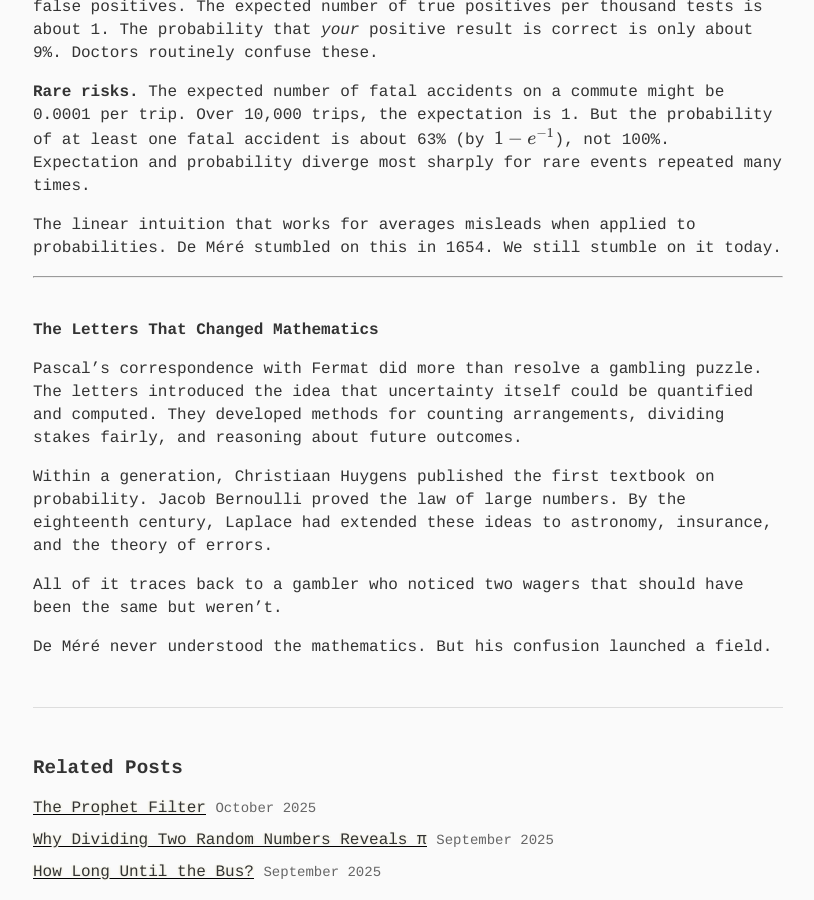
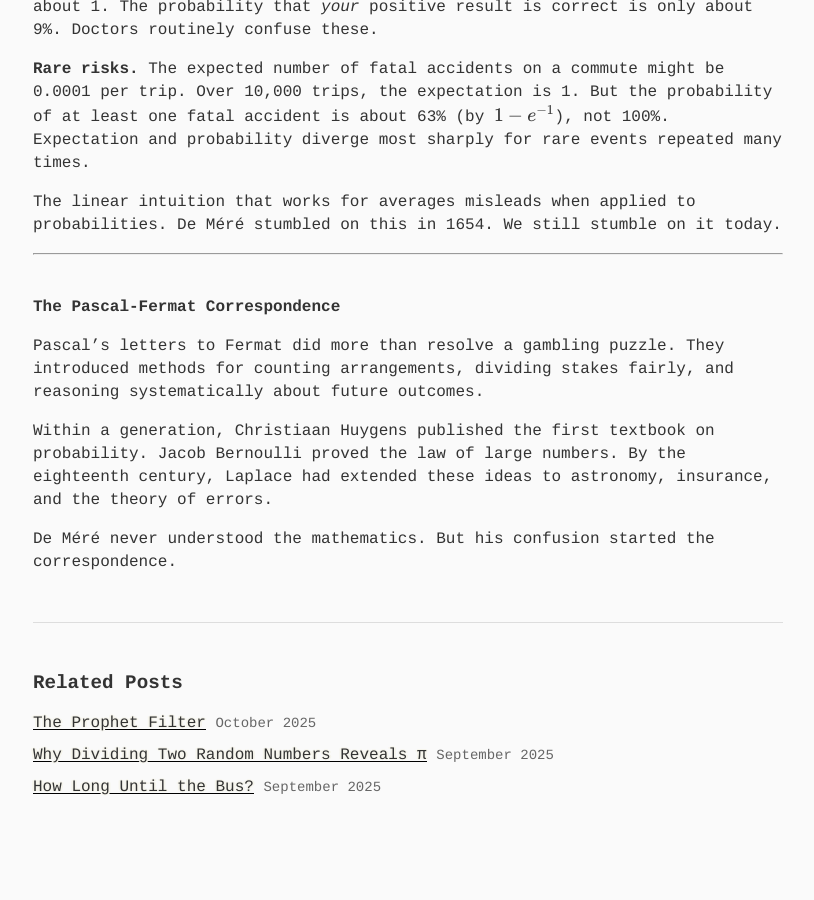
Before and after one commit to gcol33/blog, a Jekyll site: the page built from _posts/2025-09-06-de-mere-dice.md, in a window 1280 px wide and 900 px high, scrolled down 3510 px. Shown: the whole window, without its empty margins (232-1046 px from the left). Built offline with Jekyll 4.4.1, drawn with Linux system fonts in a browser that asks for light colours; some web fonts are replaced; after the commit the page ends 4325 px from its top, so only the background shows below that; some of the changed text lies outside the part shown.

Commit message:
Remove overly dramatic phrases and flourishes
- "cost everything", "groundbreaking", "launched a field" etc.
- Simplified endings to be factual rather than punchy
- Toned down historical significance claims

🤖 Generated with [Claude Code](https://claude.com/claude-code)

Co-Authored-By: Claude Opus 4.5 <noreply@anthropic.com>

```diff
--- a/_posts/2025-09-06-de-mere-dice.md
+++ b/_posts/2025-09-06-de-mere-dice.md
@@ -14,7 +14,7 @@ De Méré was no mathematician. But he knew someone who was. He brought the puzz
 
 Pascal took the problem seriously. He wrote to Pierre de Fermat, a magistrate in Toulouse who pursued mathematics in his spare time. Over several months, the two exchanged letters dissecting de Méré's wagers.
 
-That correspondence is now remembered as the birth of probability theory. What began as a question about dice became a new branch of mathematics.
+That correspondence laid the foundations of probability theory.
 
 ---
 
@@ -305,12 +305,10 @@ The linear intuition that works for averages misleads when applied to probabilit
 
 ---
 
-## The Letters That Changed Mathematics
+## The Pascal-Fermat Correspondence
 
-Pascal's correspondence with Fermat did more than resolve a gambling puzzle. The letters introduced the idea that uncertainty itself could be quantified and computed. They developed methods for counting arrangements, dividing stakes fairly, and reasoning about future outcomes.
+Pascal's letters to Fermat did more than resolve a gambling puzzle. They introduced methods for counting arrangements, dividing stakes fairly, and reasoning systematically about future outcomes.
 
 Within a generation, Christiaan Huygens published the first textbook on probability. Jacob Bernoulli proved the law of large numbers. By the eighteenth century, Laplace had extended these ideas to astronomy, insurance, and the theory of errors.
 
-All of it traces back to a gambler who noticed two wagers that should have been the same but weren't.
-
-De Méré never understood the mathematics. But his confusion launched a field.
+De Méré never understood the mathematics. But his confusion started the correspondence.
```
Also changed, not shown: _posts/2025-09-07-global-warming-diversity-cooling.md (+2 -4 lines), _posts/2025-09-12-the-map-always-knows.md (+2 -2 lines), _posts/2025-10-24-the-prophet-filter.md (+1 -3 lines), _posts/2025-12-06-leaky-locks.md (+1 -1 lines).
